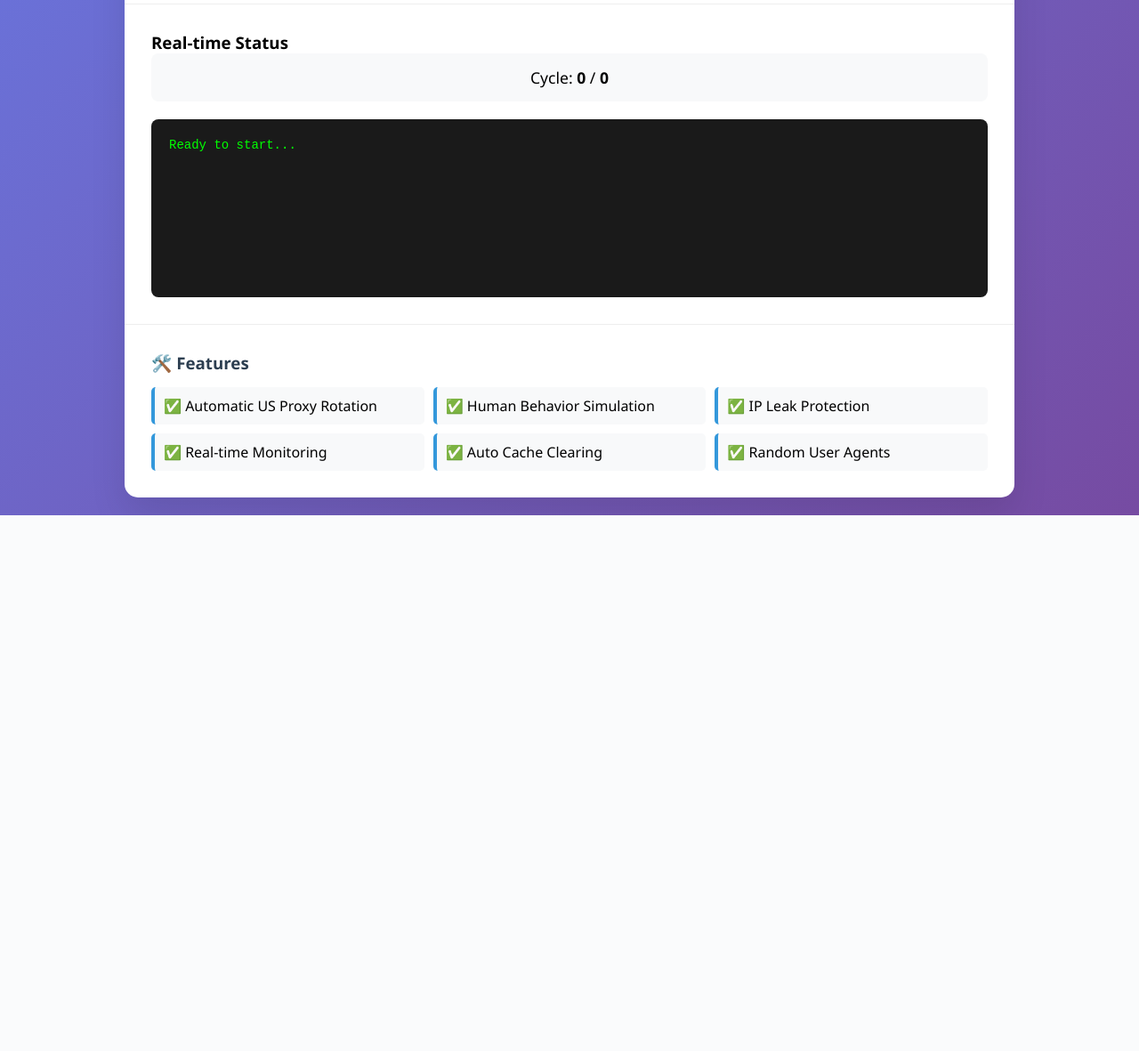
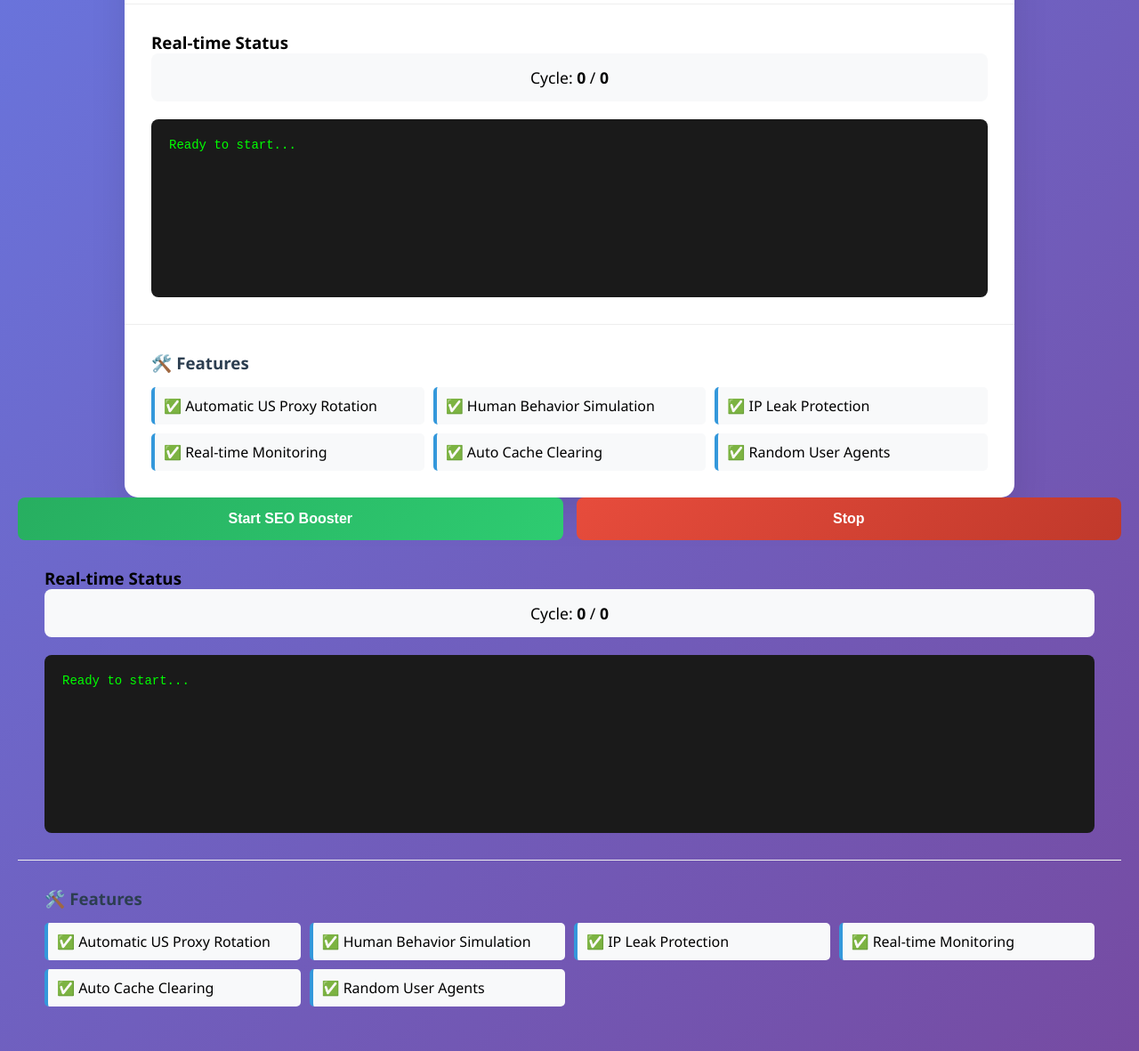
Before and after one commit to wellyerfyanto-arch/seo-traffic-booster, a Python web app: template templates/index.html in a window 1280 px wide. Shown: the part 648-1829 px from the top of the page at 89% size. Before the commit the page ends 1227 px from the top, so only its background shows below. Run offline with Jinja, Linux system fonts and the light colour scheme; the template is opened without the code that fills it, so the values that code supplies are empty; some libraries are stand-ins or nearby versions.

Commit message:
Update index.html

```diff
--- a/templates/index.html
+++ b/templates/index.html
@@ -67,4 +67,37 @@
     <script src="https://cdnjs.cloudflare.com/ajax/libs/socket.io/4.0.1/socket.io.js"></script>
     <script src="{{ url_for('static', filename='script.js') }}"></script>
 </body>
+    </html>
+            <div class="button-group">
+                <button id="startBtn" class="btn btn-primary">Start SEO Booster</button>
+                <button id="stopBtn" class="btn btn-danger">Stop</button>
+            </div>
+        </div>
+
+        <div class="status-panel">
+            <h3>Real-time Status</h3>
+            <div class="cycle-info">
+                <span>Cycle: <strong id="currentCycle">0</strong> / <strong id="totalCycles">0</strong></span>
+            </div>
+            <div class="status-log" id="statusLog">
+                <div class="status-item">Ready to start...</div>
+            </div>
+        </div>
+
+        <div class="features">
+            <h3>🛠️ Features</h3>
+            <ul>
+                <li>✅ Automatic US Proxy Rotation</li>
+                <li>✅ Human Behavior Simulation</li>
+                <li>✅ IP Leak Protection</li>
+                <li>✅ Real-time Monitoring</li>
+                <li>✅ Auto Cache Clearing</li>
+                <li>✅ Random User Agents</li>
+            </ul>
+        </div>
+    </div>
+
+    <script src="https://cdnjs.cloudflare.com/ajax/libs/socket.io/4.0.1/socket.io.js"></script>
+    <script src="{{ url_for('static', filename='script.js') }}"></script>
+</body>
 </html>
```
